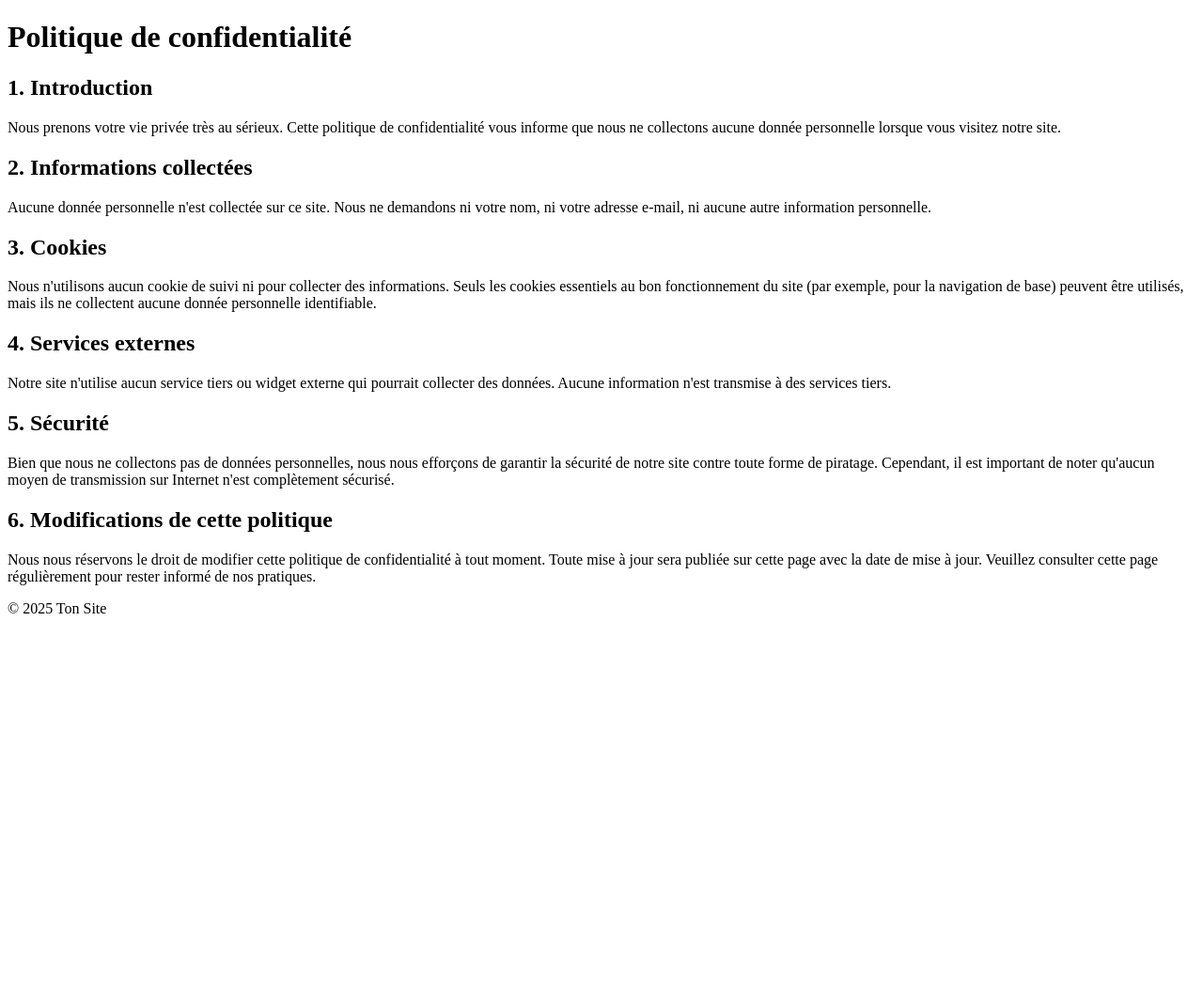
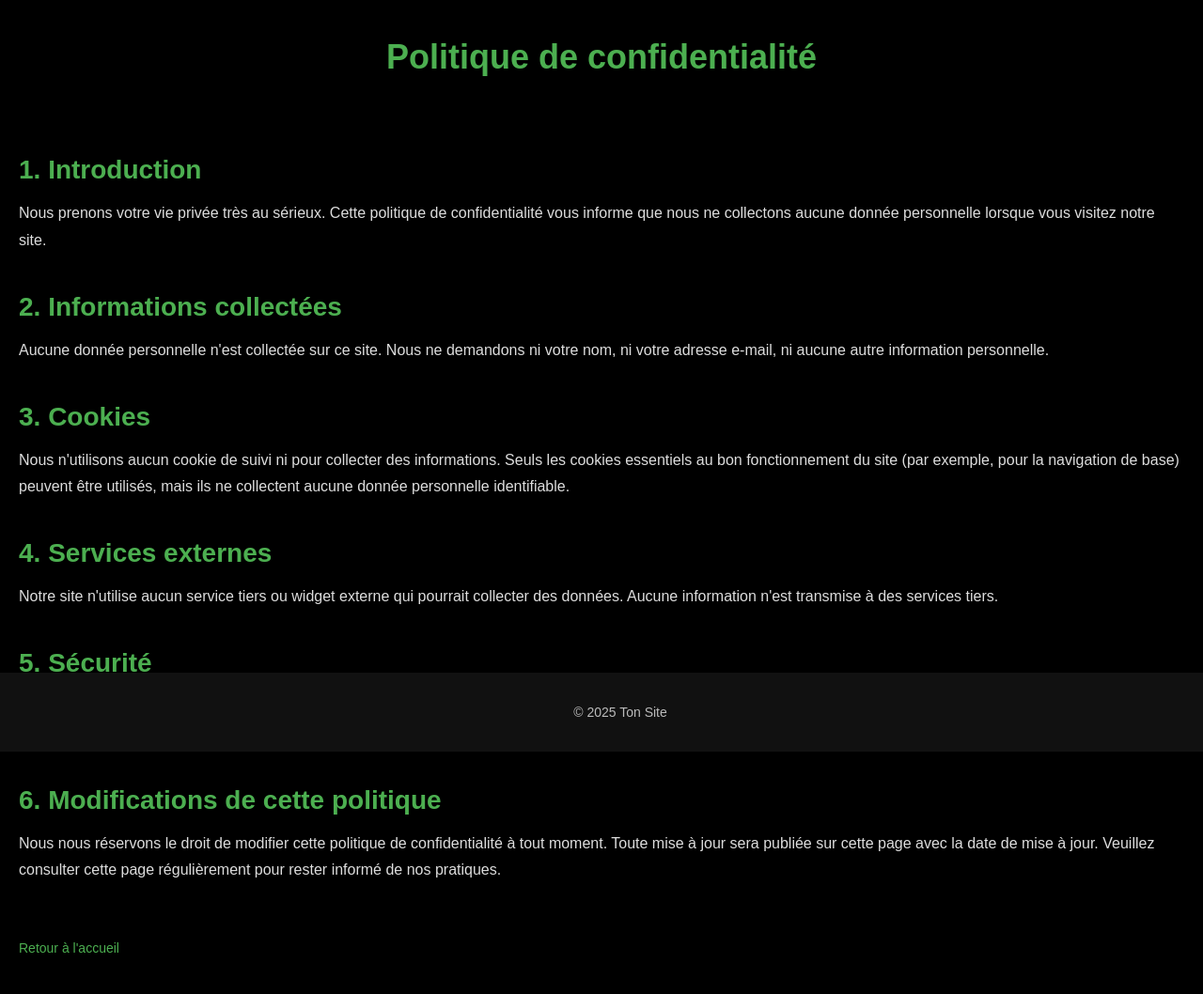
Before and after one commit to Team-CF-Games/cf-site, a Flask app: page /politique in a window 1280 px wide. Shown: the whole page at 94% size. Before the commit the page ends 653 px from the top, so only its background shows below. Run offline with Flask 2, Linux system fonts and the light colour scheme.

Commit message:
Update politique.html

```diff
--- a/templates/politique.html
+++ b/templates/politique.html
@@ -4,6 +4,73 @@
     <meta charset="UTF-8">
     <meta name="viewport" content="width=device-width, initial-scale=1.0">
     <title>Politique de confidentialité</title>
+    <link rel="icon" href="{{ url_for('static', filename='favicon.ico') }}">
+    <style>
+        body {
+            background-color: #000;
+            color: #fff;
+            font-family: Arial, sans-serif;
+            margin: 0;
+            padding: 0;
+        }
+
+        header {
+            text-align: center;
+            margin-top: 40px;
+        }
+
+        header h1 {
+            font-size: 36px;
+            color: #4CAF50;
+            margin-bottom: 20px;
+        }
+
+        main {
+            padding: 40px 20px;
+        }
+
+        section {
+            margin-bottom: 40px;
+        }
+
+        section h2 {
+            font-size: 28px;
+            color: #4CAF50;
+            margin-bottom: 10px;
+        }
+
+        section p {
+            font-size: 16px;
+            color: #ddd;
+            line-height: 1.8;
+        }
+
+        footer {
+            background-color: #111;
+            text-align: center;
+            padding: 20px;
+            position: fixed;
+            bottom: 0;
+            width: 100%;
+        }
+
+        footer p {
+            font-size: 14px;
+            color: #bbb;
+        }
+
+        .back-btn {
+            margin-top: 20px;
+            font-size: 14px;
+            color: #4CAF50;
+            text-decoration: none;
+            display: inline-block;
+        }
+
+        .back-btn:hover {
+            text-decoration: underline;
+        }
+    </style>
 </head>
 <body>
 
@@ -41,6 +108,8 @@
             <h2><strong>6. Modifications de cette politique</strong></h2>
             <p>Nous nous réservons le droit de modifier cette politique de confidentialité à tout moment. Toute mise à jour sera publiée sur cette page avec la date de mise à jour. Veuillez consulter cette page régulièrement pour rester informé de nos pratiques.</p>
         </section>
+
+        <a href="{{ url_for('home') }}" class="back-btn">Retour à l'accueil</a>
     </main>
 
     <footer>
```
